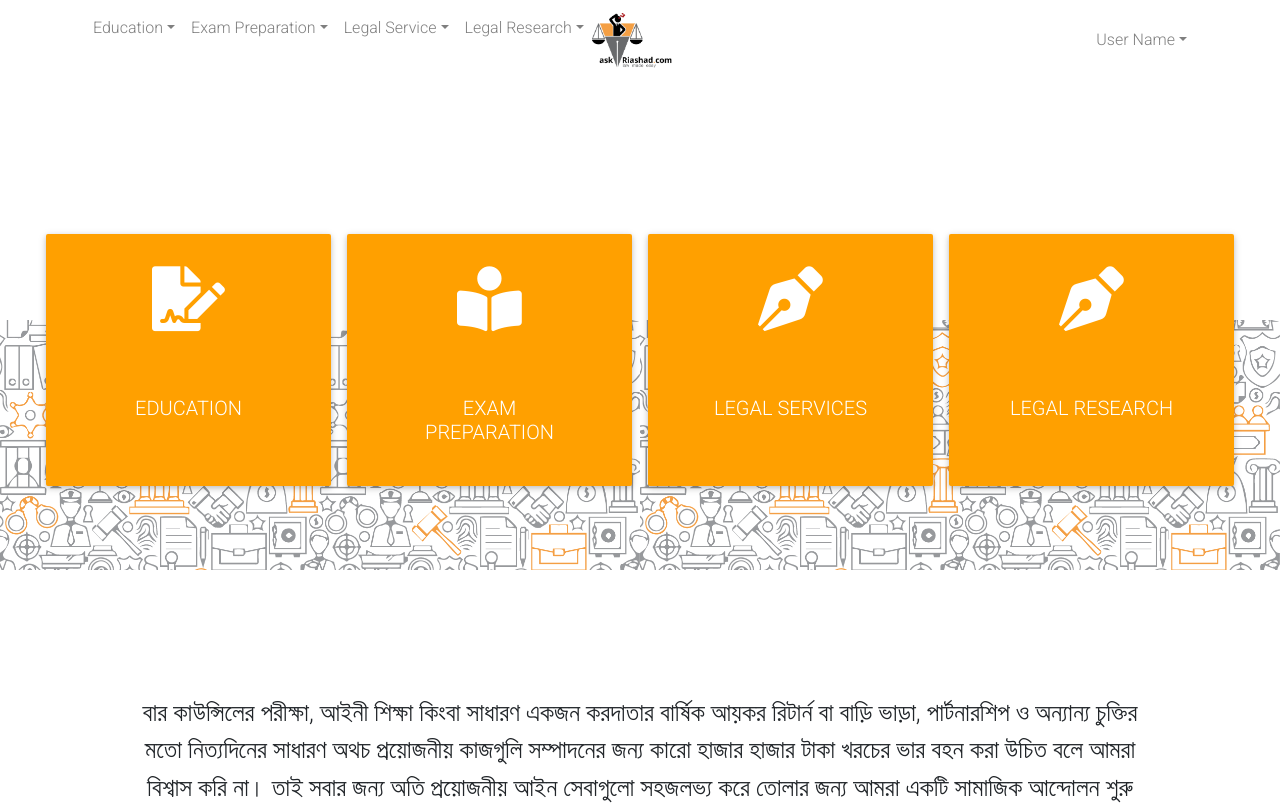
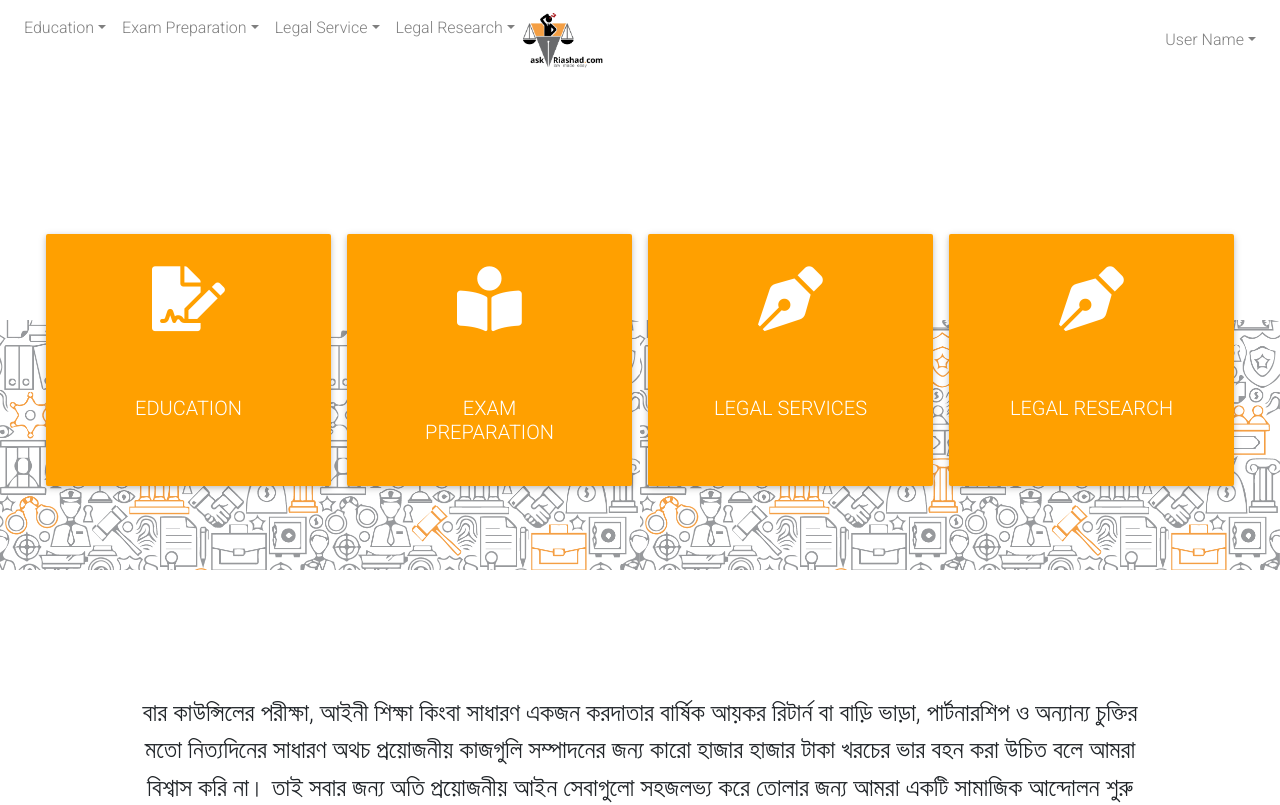
Before and after one commit to mishkatmustafid/React_UI, a React (Create React App) app in the folder landing-page/: page / in a window 1280 px wide. Shown: the top 805 px of the page. Built offline with nearby package versions, Linux system fonts and the light colour scheme.

Commit message:
navbar expanded to 100% width

```diff
--- a/landing-page/src/shared/navbar.jsx
+++ b/landing-page/src/shared/navbar.jsx
@@ -15,6 +15,8 @@ import {
   MDBDropdownMenu,
   MDBDropdownItem,
   MDBBtnGroup,
+  MDBRow,
+  MDBCol,
 } from "mdbreact";
 import "@fortawesome/fontawesome-free/css/all.min.css";
 import "bootstrap-css-only/css/bootstrap.min.css";
@@ -91,7 +93,7 @@ export default class Navbar extends React.Component {
         className='z-depth-0'
         scrolling
       >
-        <MDBContainer>
+        <MDBContainer className='w-100' size='100%'>
           {!this.state.isWidthEnough && (
             <MDBNavbarToggler onClick={this.onClick} />
           )}
@@ -162,7 +164,7 @@ export default class Navbar extends React.Component {
               <MDBDropdownItem>Profile</MDBDropdownItem>
               <MDBDropdownItem>Sign Out</MDBDropdownItem>
             </MDBBtnGroup> */}
-            <MDBNavbarNav right>
+            <MDBNavbarNav right ml-0>
               <MDBDropdown size='sm'>
                 <MDBDropdownToggle nav caret color='amber'>
                   User Name
```
Also changed, not shown: 1 other file (tests, documents, lock files or other folders).
